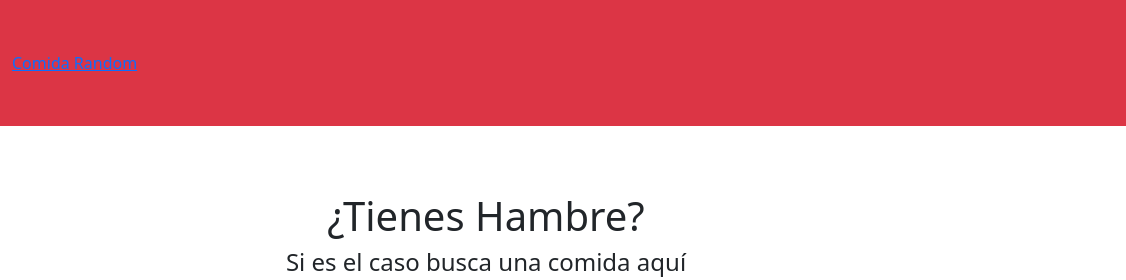
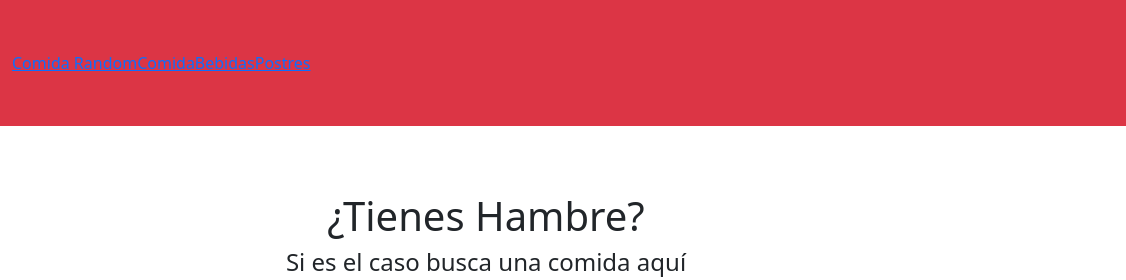
Before and after one commit to EquipoTresMAY/ProyectoFinal, a website built with webpack: page src/index.html in a window 1280 px wide. Shown: the top 280 px of the page, 154-1280 px from the left. Built offline with nearby package versions, Linux system fonts and the light colour scheme; files whose address does not match are found by name.

```diff
--- a/src/index.html
+++ b/src/index.html
@@ -7,6 +7,7 @@
     <meta name="viewport" content="width=device-width, initial-scale=1.0">
     <link rel="stylesheet" href="css/bootstrap.css">
     <link rel="stylesheet" href="https://cdnjs.cloudflare.com/ajax/libs/font-awesome/4.7.0/css/font-awesome.min.css">
+    <link rel="stylesheet" href="css/styles.css">
     <title>Pagina</title>
     <!--<style>
     .container {
@@ -51,6 +52,7 @@
 }
 </style>
 <body>
+  <script src=".js/index.js"></script>
     <!--<h1 id="titulo">hola mundo</h1>
     <p class="subtitulo">shegcblWJHR
     <p id="title"> Here is a
@@ -77,19 +79,33 @@
                 <!--Menu de navegacion-->
             </a>
             <a href="">Comida Random</a>
-            <!--Menú-->
-           <!-- <p></p>
-<div class="container" onclick="myFunction(this)">
-  <div class="bar1"></div>
-  <div class="bar2"></div>
-  <div class="bar3"></div>
+           <!-- <button class="abrir-menu">Abrir</button>
+            Menú
+            <ul class="nav-list">
+              <li><a href="#">Comida</a></li>
+              <li><a href="#">Bebidas</a></li>
+              <li><a href="#">Postres</a></li>
+            </ul>
+          -->
+          <button class="navbar-toggler" type="button" data-bs-toggle="collapse" data-bs-target="#collapsibleNavbar">
+            <span class="navbar-toggler-icon"></span>
+          </button>
+          <div class="collapse navbar-collapse" id="collapsibleNavbar">
+            <ul class="navbar-nav">
+              <li class="nav-item">
+                <a class=".text-primary" href="#">Comida</a>
+              </li>
+              <li class="nav-item">
+                <a class=".text-primary" href="#" heigth="">Bebidas</a>
+              </li>
+              <li class="nav-item">
+                <a class=".text-primary" href="#">Postres</a>
+              </li>
+            </ul>
           </div>
-
-<script>
-function myFunction(x) {
-  x.classList.toggle("change");
-}
-</script> -->
+        </div>
+      </nav>
+            </nav>
         </header>
 
 
```
Also changed, not shown: src/css/styles.css (+48 -0 lines). Lines whose indentation alone changed are shown as unchanged.
